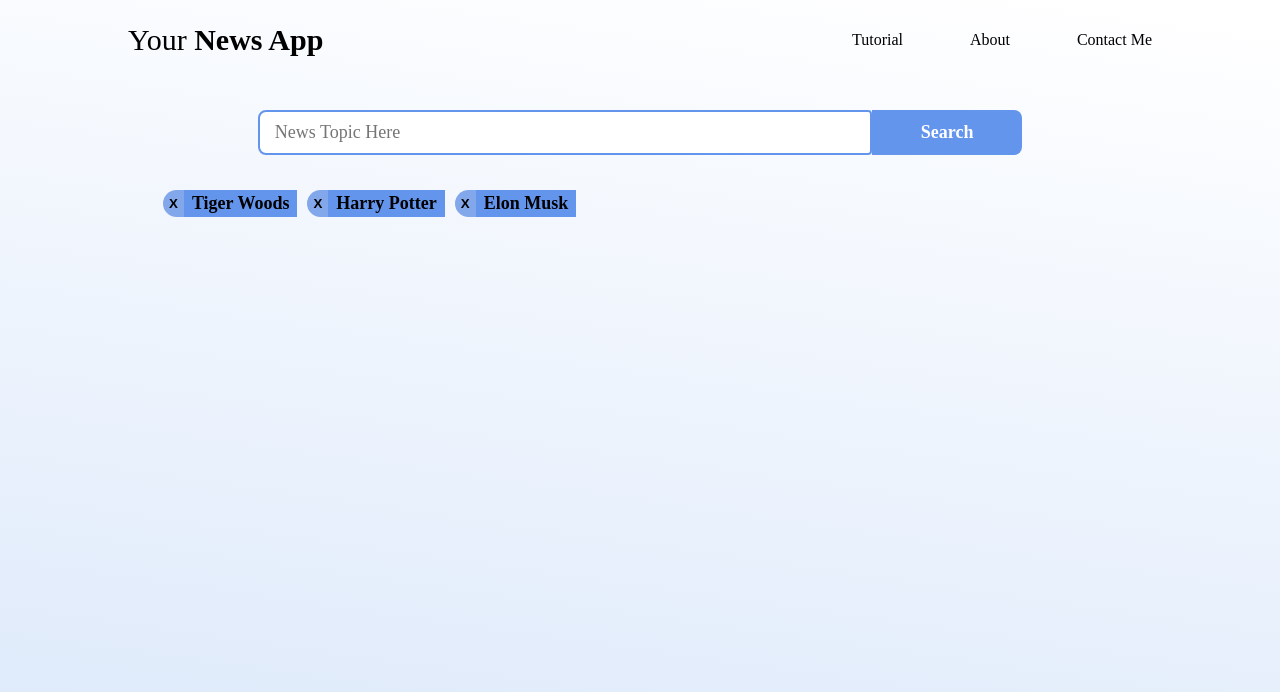
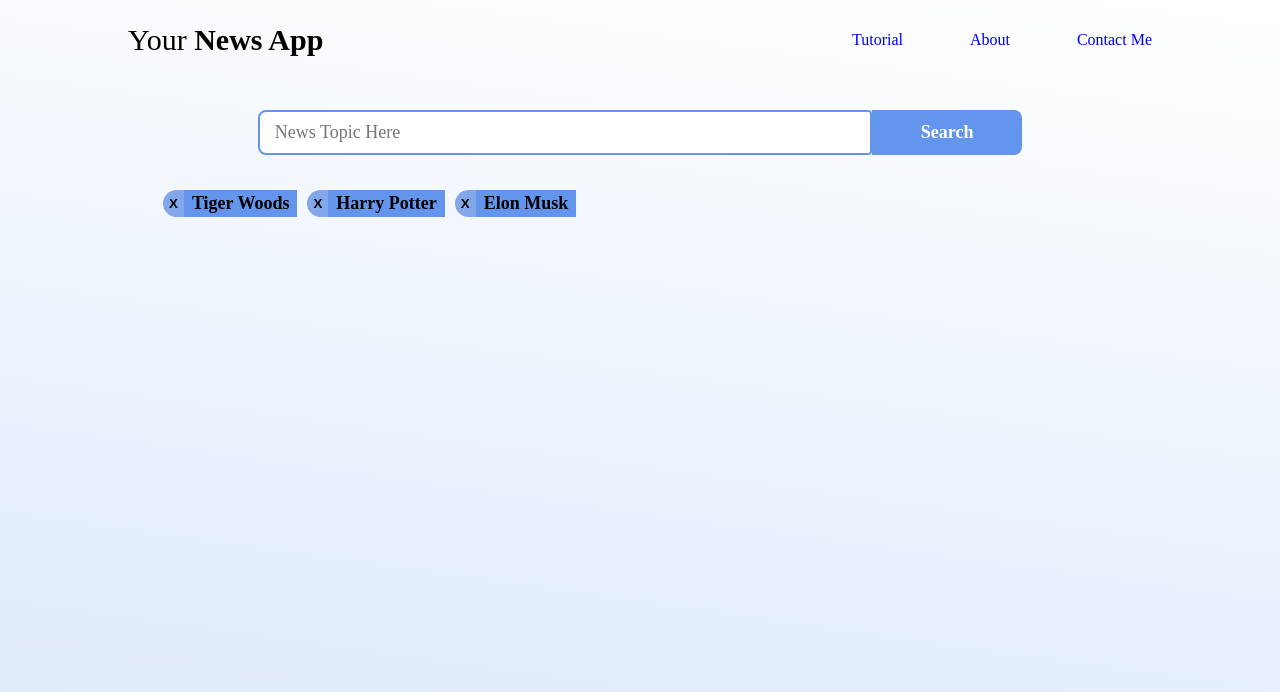
Before and after one commit to PercaysoRecruitment/pe3-soc_cohort_8-hkmarcoot, a React (Create React App) app in the folder newsapp/: page / in a window 1280 px wide. Shown: the top 692 px of the page. Built offline with nearby package versions, Linux system fonts and the light colour scheme; no server answers; a web font is replaced by a local one.

Commit message:
make top menu btn working

```diff
--- a/newsapp/src/TopBar.js
+++ b/newsapp/src/TopBar.js
@@ -5,9 +5,30 @@ export default function TopBar() {
         <span className="header-less-weight">Your</span> News App
       </h1>
       <ul className="top-menu">
-        <li>Tutorial</li>
-        <li>About</li>
-        <li>Contact Me</li>
+        <a
+          className="top-menu-btn"
+          href="https://gnews.io/docs/v4#search-operators"
+          target="_blank"
+          rel="noreferrer"
+        >
+          <li>Tutorial</li>
+        </a>
+        <a
+          className="top-menu-btn"
+          href="https://gnews.io/"
+          target="_blank"
+          rel="noreferrer"
+        >
+          <li>About</li>
+        </a>
+        <a
+          className="top-menu-btn"
+          href="https://linktr.ee/hkmarcoot"
+          target="_blank"
+          rel="noreferrer"
+        >
+          <li>Contact Me</li>
+        </a>
       </ul>
     </div>
   );
--- a/newsapp/src/styles.css
+++ b/newsapp/src/styles.css
@@ -167,6 +167,19 @@ h6 {
   display: flex;
   justify-content: center;
   align-items: center;
+}
+
+.top-menu-btn {
+  text-decoration: none;
+}
+
+.top-menu-btn:hover {
+  color: cornflowerblue;
+  text-decoration: underline;
+}
+
+.top-menu-btn:visited {
+  color: black;
 }
 
 form {
@@ -341,10 +354,10 @@ input[type="submit"] {
 
   .result-block {
     display: flex;
-    /* justify-content: space-between; */
+    justify-content: space-around;
     /* align-items: center; */
     flex-direction: row-reverse;
-    margin-bottom: 50px;
+    margin-bottom: 60px;
   }
 
   .result-img-container img {
@@ -352,6 +365,7 @@ input[type="submit"] {
   }
 
   .result-text-container {
+    max-width: 450px;
     width: 50%;
   }
 
```
Also changed, not shown: 1 other file (tests, documents, lock files or other folders).
